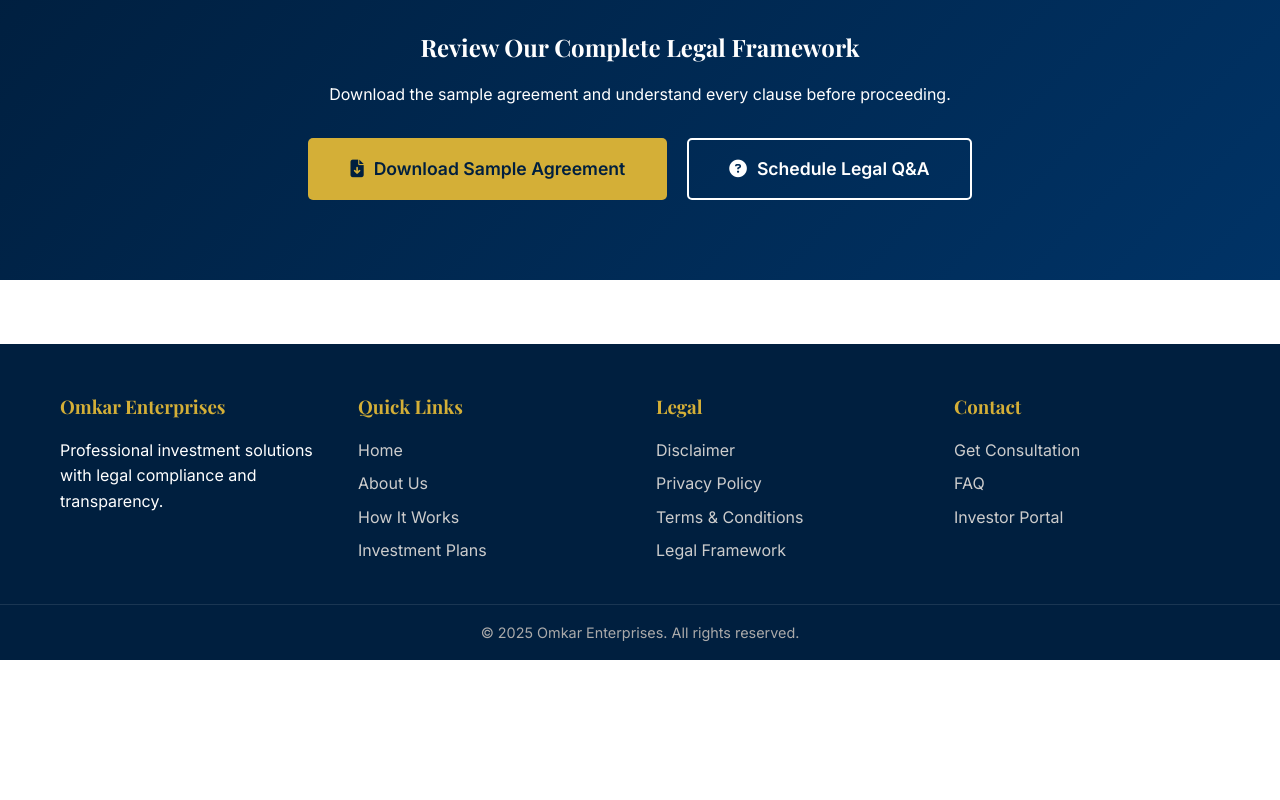
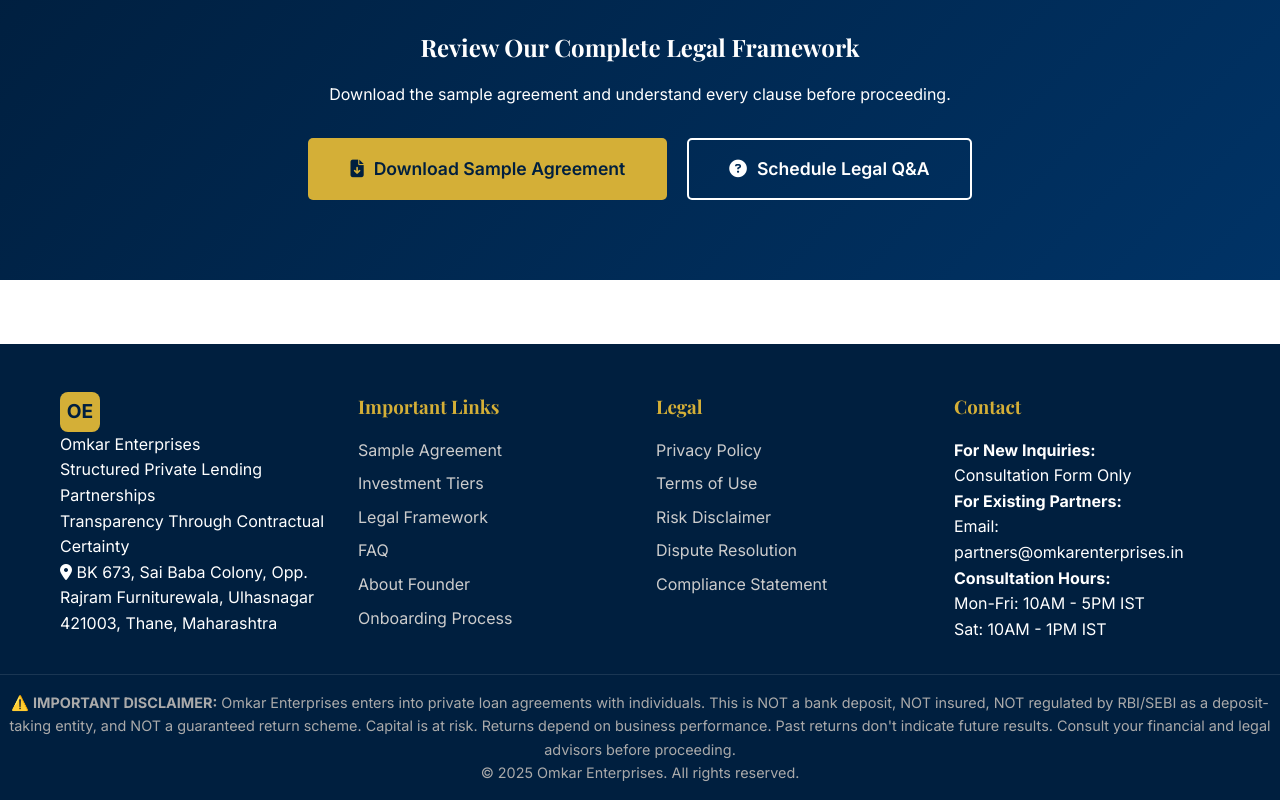
Before and after one commit to careatomkarenterprises-ops/omkar-enterprises-website, a plain HTML site: page legal-framework.html in a window 1280 px wide. Shown: the part 7694-8494 px from the top of the page. Before the commit the page ends 8354 px from the top, so only its background shows below. Drawn offline with nearby package versions, Linux system fonts and the light colour scheme.

Commit message:
Update legal-framework.html

```diff
--- a/legal-framework.html
+++ b/legal-framework.html
@@ -495,42 +495,63 @@
 <footer class="footer">
     <div class="footer-container">
         <div class="footer-section">
-                <h3>Omkar Enterprises</h3>
-                <p>Professional investment solutions with legal compliance and transparency.</p>
+            <div class="footer-logo">
+                <span class="logo-icon">OE</span>
+                <span class="logo-text">Omkar Enterprises</span>
+            </div>
+            <p class="footer-description">
+                Structured Private Lending Partnerships<br>
+                Transparency Through Contractual Certainty
+            </p>
+            <div class="footer-address">
+                <p><i class="fas fa-map-marker-alt"></i> BK 673, Sai Baba Colony, Opp. Rajram Furniturewala, Ulhasnagar 421003, Thane, Maharashtra</p>
+            </div>
         </div>
 
         <div class="footer-section">
-                <h3>Quick Links</h3>
+            <h3>Important Links</h3>
             <ul class="footer-links">
-                    <li><a href="index.html">Home</a></li>
-                    <li><a href="about.html">About Us</a></li>
-                    <li><a href="how-it-works.html">How It Works</a></li>
-                    <li><a href="investment-tiers.html">Investment Plans</a></li>
+                <li><a href="assets/documents/sample-agreement.pdf">Sample Agreement</a></li>
+                <li><a href="investment-tiers.html">Investment Tiers</a></li>
+                <li><a href="legal-framework.html">Legal Framework</a></li>
+                <li><a href="faq.html">FAQ</a></li>
+                <li><a href="about.html">About Founder</a></li>
+                <li><a href="onboarding.html">Onboarding Process</a></li>
             </ul>
         </div>
 
         <div class="footer-section">
             <h3>Legal</h3>
             <ul class="footer-links">
-                    <li><a href="legal/disclaimer/disclaimer.html">Disclaimer</a></li>
-                    <li><a href="legal/privacy-policy/privacy-policy.html">Privacy Policy</a></li>
-                    <li><a href="legal/terms/terms.html">Terms & Conditions</a></li>
-                    <li><a href="legal-framework.html">Legal Framework</a></li>
+                <li><a href="legal/privacy-policy.html">Privacy Policy</a></li>
+                <li><a href="legal/terms.html">Terms of Use</a></li>
+                <li><a href="legal/disclaimer.html">Risk Disclaimer</a></li>
+                <li><a href="legal-framework.html#dispute">Dispute Resolution</a></li>
+                <li><a href="legal-framework.html#compliance">Compliance Statement</a></li>
             </ul>
         </div>
 
         <div class="footer-section">
             <h3>Contact</h3>
-                <ul class="footer-links">
-                    <li><a href="contact.html">Get Consultation</a></li>
-                    <li><a href="faq.html">FAQ</a></li>
-                    <li><a href="investor-login.html">Investor Portal</a></li>
-                </ul>
+            <div class="footer-contact">
+                <p><strong>For New Inquiries:</strong><br>
+                Consultation Form Only</p>
+                <p><strong>For Existing Partners:</strong><br>
+                Email: partners@omkarenterprises.in</p>
+                <p><strong>Consultation Hours:</strong><br>
+                Mon-Fri: 10AM - 5PM IST<br>
+                Sat: 10AM - 1PM IST</p>
+            </div>
         </div>
     </div>
 
     <div class="footer-bottom">
-            <p>&copy; <span id="currentYear">2024</span> Omkar Enterprises. All rights reserved.</p>
+        <div class="footer-disclaimer">
+            <p>⚠️ <strong>IMPORTANT DISCLAIMER:</strong> Omkar Enterprises enters into private loan agreements with individuals. This is NOT a bank deposit, NOT insured, NOT regulated by RBI/SEBI as a deposit-taking entity, and NOT a guaranteed return scheme. Capital is at risk. Returns depend on business performance. Past returns don't indicate future results. Consult your financial and legal advisors before proceeding.</p>
+        </div>
+        <div class="footer-copyright">
+            <p>© <span id="currentYear">2025</span> Omkar Enterprises. All rights reserved.</p>
+        </div>
     </div>
 </footer>
 
```
Lines whose indentation alone changed are shown as unchanged.
